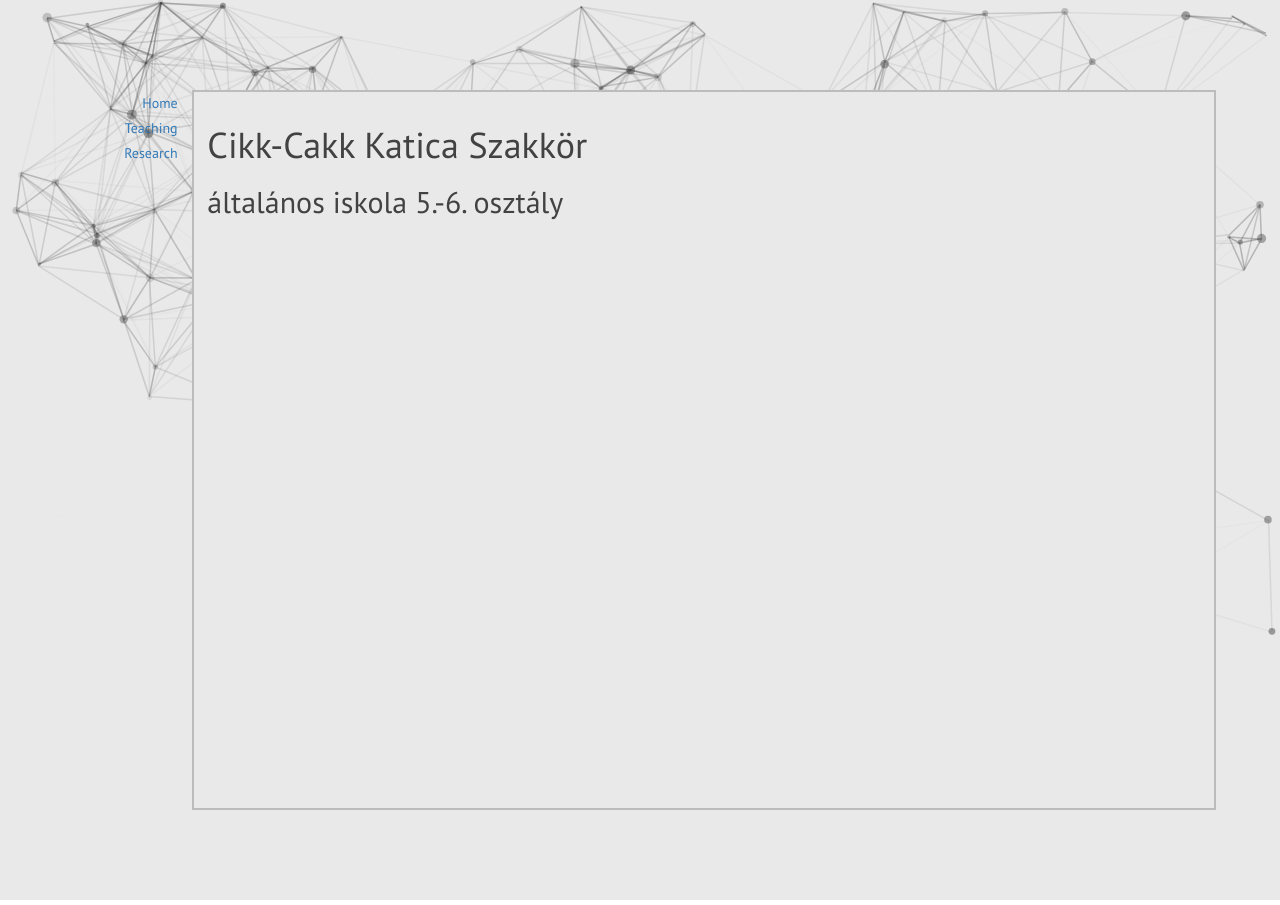
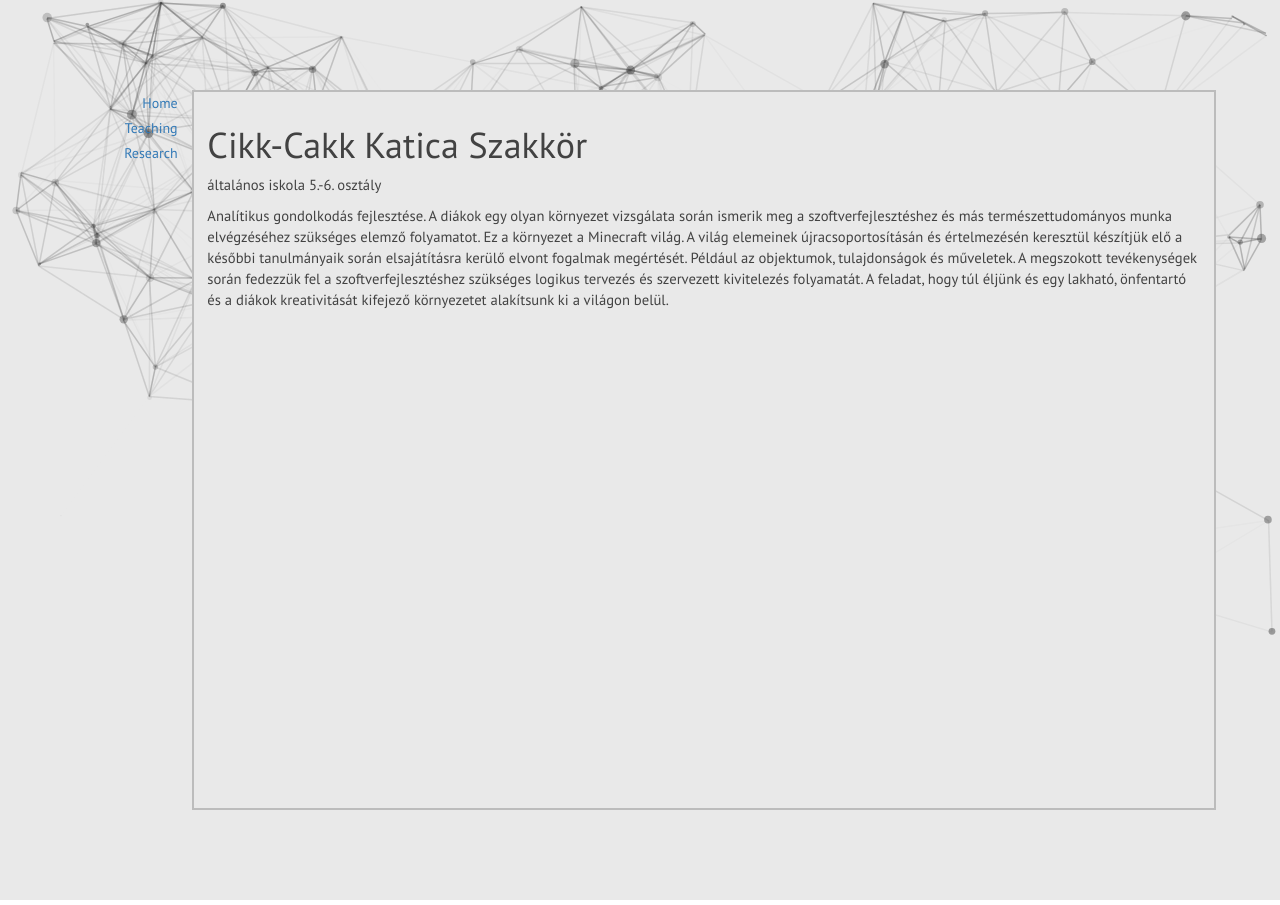
Before and after one commit to geryxyz/geryxyz, a Jekyll site: the page built from content/cck/primary5_6.html, in a window 1280 px wide. Built offline with Jekyll 4.4.1, drawn with Linux system fonts in a browser that asks for light colours; nearby versions of some CDN libraries; library files that are not in the unit come from our copies.

Commit message:
cck szakkör cél leírás az ált. 5-6 számára

```diff
--- a/content/cck/primary5_6.html
+++ b/content/cck/primary5_6.html
@@ -2,4 +2,5 @@
 layout: course
 ---
 <h1>Cikk-Cakk Katica Szakkör</h1>
-<h2>általános iskola 5.-6. osztály</h2>
+<p class="audience">általános iskola 5.-6. osztály</p>
+<p class="goal">Analítikus gondolkodás fejlesztése. A diákok egy olyan környezet vizsgálata során ismerik meg a szoftverfejlesztéshez és más természettudományos munka elvégzéséhez szükséges elemző folyamatot. Ez a környezet a Minecraft világ. A világ elemeinek újracsoportosításán és értelmezésén keresztül készítjük elő a későbbi tanulmányaik során elsajátításra kerülő elvont fogalmak megértését. Például az objektumok, tulajdonságok és műveletek. A megszokott tevékenységek során fedezzük fel a szoftverfejlesztéshez szükséges logikus tervezés és szervezett kivitelezés folyamatát. A feladat, hogy túl éljünk és egy lakható, önfentartó és a diákok kreativitását kifejező környezetet alakítsunk ki a világon belül.</p>
--- a/content/cck/primary7_8.html
+++ b/content/cck/primary7_8.html
@@ -2,8 +2,8 @@
 layout: course
 ---
 <h1>Cikk-Cakk Katica Szakkör</h1>
-<p>általános iskola 7.-8. osztály</p>
-</p>
+<p class="audience">általános iskola 7.-8. osztály</p>
+<p class="goal"></p>
 
 <h2>Ismerkedés a Minecraft nyújtotta lehetőségekkel.</h2>
 <p class="overview"></p>
--- a/content/cck/secondary.html
+++ b/content/cck/secondary.html
@@ -2,4 +2,5 @@
 layout: course
 ---
 <h1>Cikk-Cakk Katica Szakkör</h1>
-<h2>középiskola bármelyik osztály</h2>
+<p class="audience">középiskola bármelyik osztály</p>
+<p class="goal"></p>
```
